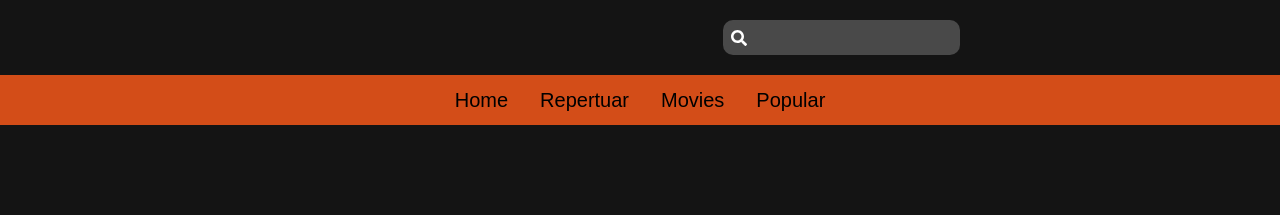
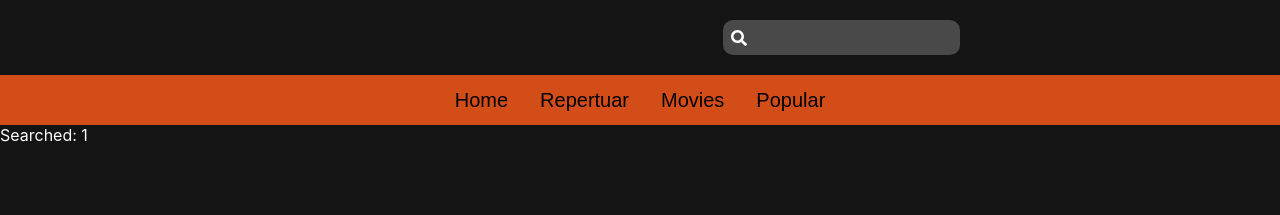
Before and after one commit to G-Bielokozowicz/Cinema-website-project, a React (Create React App) app in the folder cinema2/: page /searched/1 in a window 1280 px wide. Shown: the top 215 px of the page. Built offline with nearby package versions, Linux system fonts and the light colour scheme.

Commit message:
Search now reacts to input
Searching will show "Searched: input"

```diff
--- a/cinema2/src/components/MovieCard.jsx
+++ b/cinema2/src/components/MovieCard.jsx
@@ -80,11 +80,9 @@ const Button = styled.button`
     border: none;
     //outline: red solid;
     transition: color 0.4s;
-
     position: relative;
     left: 70%;
     top: 20px;
-
     &:hover {
     color: #ffffff;
     }
--- a/cinema2/src/components/SearchBar.jsx
+++ b/cinema2/src/components/SearchBar.jsx
@@ -8,10 +8,15 @@ function SerachBar() {
     const [input,setInput] = useState("");
     const navigate = useNavigate();
 
+    const reg=/^\.\.\/|\.\.*$/;
+
     const submitHandler = (e) =>{
         e.preventDefault();
-        console.log({input});
-        navigate("/searched/"+input);
+        // eslint-disable-next-line
+        if (!reg.test(input)){
+            navigate("/searched/"+input);
+        }
+
     }
 
     return (
--- a/cinema2/src/pages/Pages.jsx
+++ b/cinema2/src/pages/Pages.jsx
@@ -4,6 +4,7 @@ import Popular from './Popular';
 import { Route, Routes } from 'react-router-dom';
 import Repertuar from './Repertuar';
 import Movies from './Movies';
+import Searched from './Searched';
 
 
 function Pages() {
@@ -13,6 +14,7 @@ function Pages() {
         <Route path='/popular' element={<Popular />}/>
         <Route path='/movies' element={<Movies />}/>
         <Route path='/repertuar' element={<Repertuar/>}/>
+        <Route path='/searched/:search' element={<Searched/>}/>
     </Routes>
   )
 }
--- a/cinema2/src/pages/Searched.jsx
+++ b/cinema2/src/pages/Searched.jsx
@@ -1,9 +1,13 @@
 import React from 'react'
+import { useParams } from 'react-router-dom';
 
 function Searched() {
-  return (
-    <div>Searched</div>
-  )
+
+    let params=useParams();
+
+    return (
+        <div>Searched: {params.search}</div>
+    )
 }
 
 export default Searched
```
